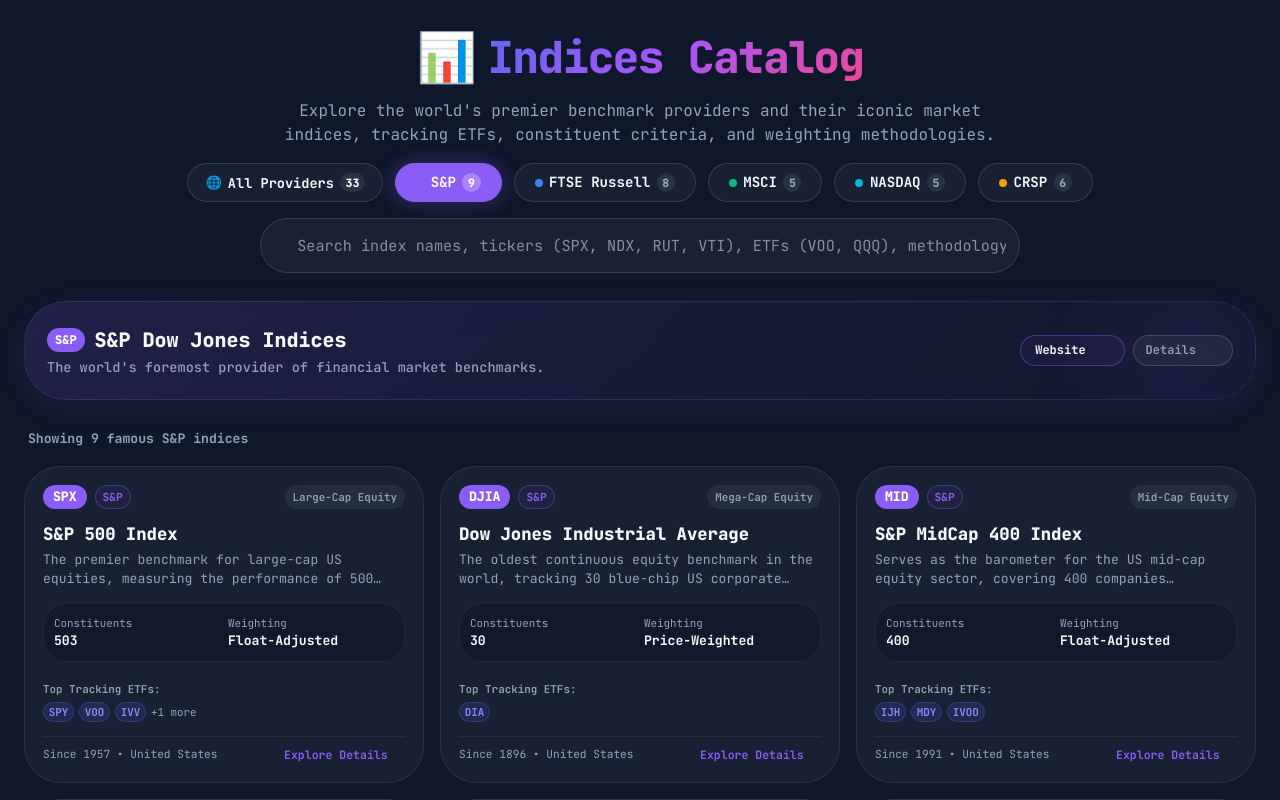
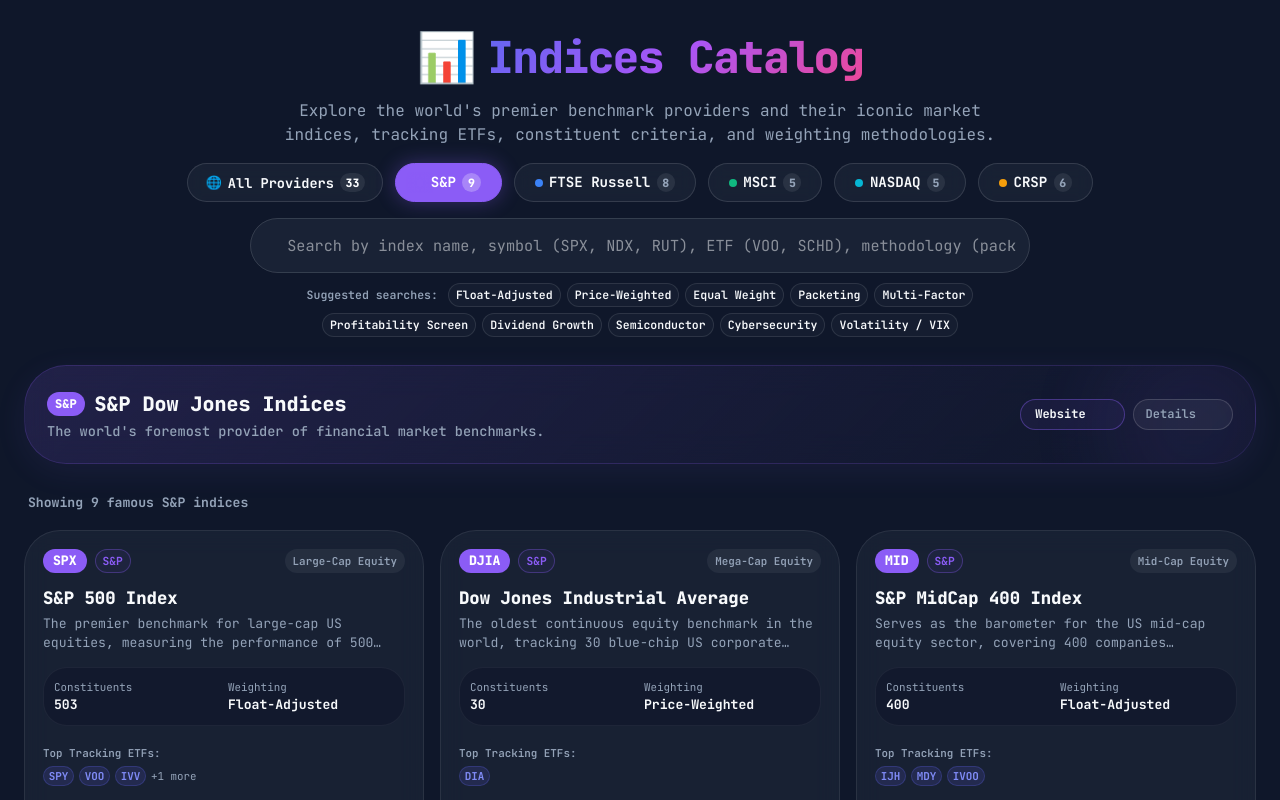
Before and after one commit to vivekgautham/indices, a React (Vite) app: page /#/ in a window 1280 px wide. Shown: the top 800 px of the page. Built offline with nearby package versions, Linux system fonts and the light colour scheme; some icons are missing.

Commit message:
Updates.

```diff
--- a/package.json
+++ b/package.json
@@ -1,7 +1,7 @@
 {
   "name": "indices",
   "private": true,
-  "version": "0.0.13",
+  "version": "0.0.14",
   "homepage": "https://vivekgautham.github.io/indices",
   "type": "module",
   "scripts": {
--- a/src/pages/IndexListPage.tsx
+++ b/src/pages/IndexListPage.tsx
@@ -1,9 +1,11 @@
 import ClearIcon from "@mui/icons-material/Clear";
+import LanguageIcon from "@mui/icons-material/Language";
 import ReplayIcon from "@mui/icons-material/Replay";
 import SearchIcon from "@mui/icons-material/Search";
 import {
   Box,
   Button,
+  Chip,
   CircularProgress,
   Container,
   IconButton,
@@ -18,7 +20,48 @@
 import { IndexCard } from "../components/IndexCard";
 import { ProviderHeroBanner } from "../components/ProviderHeroBanner";
 import { ProviderPresetBar } from "../components/ProviderPresetBar";
-import { ProviderId } from "../types";
+import { MarketIndex, ProviderId } from "../types";
+
+const POPULAR_SEARCH_SUGGESTIONS = [
+  "Float-Adjusted",
+  "Price-Weighted",
+  "Equal Weight",
+  "Packeting",
+  "Multi-Factor",
+  "Profitability Screen",
+  "Dividend Growth",
+  "Semiconductor",
+  "Cybersecurity",
+  "Volatility / VIX",
+];
+
+// Helper to check if a market index matches a multi-term query
+function matchIndex(idx: MarketIndex, tokens: string[]): boolean {
+  // Build a rich searchable text blob covering all index metadata & methodology
+  const searchableText = [
+    idx.name,
+    idx.symbol,
+    ...(idx.altSymbols || []),
+    idx.providerId,
+    idx.category,
+    idx.assetClass,
+    idx.region,
+    idx.weightingMethodology,
+    idx.rebalanceFrequency,
+    String(idx.launchYear),
+    idx.summary,
+    idx.description,
+    ...(idx.eligibilityCriteria || []),
+    ...(idx.keyCharacteristics || []),
+    ...idx.tags,
+    ...(idx.trackingEtfs || []).map((etf) => `${etf.ticker} ${etf.name}`),
+  ]
+    .join(" ")
+    .toLowerCase();
+
+  // Every search token must be present in the searchable blob (AND match)
+  return tokens.every((token) => searchableText.includes(token));
+}
 
 export default function IndexListPage() {
   const { data: providers = [], isLoading: loadingProviders } =
@@ -48,51 +91,29 @@
     return providers.find((p) => p.id === selectedProvider);
   }, [providers, selectedProvider]);
 
-  // Filtered indices list
+  // Tokenized search query
+  const searchTokens = useMemo(() => {
+    return searchTerm
+      .trim()
+      .toLowerCase()
+      .split(/\s+/)
+      .filter((t) => t.length > 0);
+  }, [searchTerm]);
+
+  // Matches across ALL providers (for global search discovery)
+  const allProviderMatches = useMemo(() => {
+    if (searchTokens.length === 0) return indices;
+    return indices.filter((idx) => matchIndex(idx, searchTokens));
+  }, [indices, searchTokens]);
+
+  // Filtered indices list for the current provider selection
   const filteredIndices = useMemo(() => {
-    let result = [...indices];
-
-    // Filter by provider preset
+    let list = allProviderMatches;
     if (selectedProvider !== "all") {
-      result = result.filter((idx) => idx.providerId === selectedProvider);
+      list = list.filter((idx) => idx.providerId === selectedProvider);
     }
-
-    // Filter by search query
-    const query = searchTerm.trim().toLowerCase();
-    if (query) {
-      result = result.filter((idx) => {
-        const symbolMatch =
-          idx.symbol.toLowerCase().includes(query) ||
-          idx.altSymbols?.some((alt) => alt.toLowerCase().includes(query));
-        const nameMatch = idx.name.toLowerCase().includes(query);
-        const categoryMatch = idx.category.toLowerCase().includes(query);
-        const providerMatch = idx.providerId.toLowerCase().includes(query);
-        const tagMatch = idx.tags.some((tag) =>
-          tag.toLowerCase().includes(query),
-        );
-        const etfMatch = idx.trackingEtfs?.some(
-          (etf) =>
-            etf.ticker.toLowerCase().includes(query) ||
-            etf.name.toLowerCase().includes(query),
-        );
-        const summaryMatch =
-          idx.summary.toLowerCase().includes(query) ||
-          idx.description.toLowerCase().includes(query);
-
-        return (
-          symbolMatch ||
-          nameMatch ||
-          categoryMatch ||
-          providerMatch ||
-          tagMatch ||
-          etfMatch ||
-          summaryMatch
-        );
-      });
-    }
-
-    return result;
-  }, [indices, selectedProvider, searchTerm]);
+    return list;
+  }, [allProviderMatches, selectedProvider]);
 
   const isLoading = loadingProviders || loadingIndices;
 
@@ -157,11 +178,11 @@
           />
 
           {/* Search Bar */}
-          <Box sx={{ width: "100%", maxWidth: 760, mt: 0.5 }}>
+          <Box sx={{ width: "100%", maxWidth: 780, mt: 0.5 }}>
             <TextField
               fullWidth
               variant="outlined"
-              placeholder="Search index names, tickers (SPX, NDX, RUT, VTI), ETFs (VOO, QQQ), methodology..."
+              placeholder="Search by index name, symbol (SPX, NDX, RUT), ETF (VOO, SCHD), methodology (packeting, price-weighted, equal weight), criteria..."
               value={searchTerm}
               onChange={(e) => setSearchTerm(e.target.value)}
               InputProps={{
@@ -196,6 +217,62 @@
                 },
               }}
             />
+
+            {/* Quick Methodology Search Chips */}
+            <Stack
+              direction="row"
+              flexWrap="wrap"
+              justifyContent="center"
+              alignItems="center"
+              gap={0.75}
+              sx={{ mt: 1.25 }}
+            >
+              <Typography
+                variant="caption"
+                sx={{
+                  color: "text.secondary",
+                  fontSize: "0.72rem",
+                  fontWeight: 600,
+                  mr: 0.5,
+                }}
+              >
+                Suggested searches:
+              </Typography>
+              {POPULAR_SEARCH_SUGGESTIONS.map((term) => {
+                const isActive =
+                  searchTerm.toLowerCase() === term.toLowerCase();
+                return (
+                  <Chip
+                    key={term}
+                    label={term}
+                    size="small"
+                    clickable
+                    onClick={() =>
+                      setSearchTerm((prev) => (prev === term ? "" : term))
+                    }
+                    variant={isActive ? "filled" : "outlined"}
+                    color={isActive ? "primary" : "default"}
+                    sx={{
+                      fontSize: "0.72rem",
+                      fontWeight: 600,
+                      height: 24,
+                      borderRadius: 1.5,
+                      borderColor: isActive
+                        ? "primary.main"
+                        : "rgba(255, 255, 255, 0.1)",
+                      backgroundColor: isActive
+                        ? "primary.main"
+                        : "rgba(30, 41, 59, 0.4)",
+                      "&:hover": {
+                        backgroundColor: isActive
+                          ? "primary.dark"
+                          : "rgba(30, 41, 59, 0.8)",
+                      },
+                    }}
+                  />
+                );
+              })}
+            </Stack>
           </Box>
         </Stack>
       </Box>
@@ -207,6 +284,53 @@
           provider={activeProviderObj}
           totalIndicesCount={filteredIndices.length}
         />
+
+        {/* Global Search Discovery Callout (if search finds results in other providers) */}
+        {searchTerm &&
+          selectedProvider !== "all" &&
+          allProviderMatches.length > filteredIndices.length && (
+            <Paper
+              variant="outlined"
+              sx={{
+                mb: 2.5,
+                p: 1.5,
+                borderRadius: 2.5,
+                backgroundColor: "rgba(99, 102, 241, 0.08)",
+                borderColor: "rgba(99, 102, 241, 0.3)",
+                display: "flex",
+                flexDirection: { xs: "column", sm: "row" },
+                alignItems: "center",
+                justifyContent: "space-between",
+                gap: 1.5,
+              }}
+            >
+              <Typography
+                variant="body2"
+                sx={{ color: "primary.light", fontSize: "0.85rem" }}
+              >
+                🔍 Found <strong>{filteredIndices.length}</strong> matching
+                under <strong>{activeProviderObj?.shortName}</strong>, and{" "}
+                <strong>{allProviderMatches.length}</strong> matches across{" "}
+                <strong>All Providers</strong>.
+              </Typography>
+              <Button
+                size="small"
+                variant="contained"
+                startIcon={<LanguageIcon sx={{ fontSize: 15 }} />}
+                onClick={() => setSelectedProvider("all")}
+                sx={{
+                  borderRadius: 2,
+                  fontWeight: 700,
+                  fontSize: "0.78rem",
+                  py: 0.5,
+                  px: 1.75,
+                  whiteSpace: "nowrap",
+                }}
+              >
+                View All {allProviderMatches.length} Results
+              </Button>
+            </Paper>
+          )}
 
         {/* Results Count & Reset Action */}
         <Stack
@@ -285,11 +409,32 @@
               <Typography variant="h5" component="h2">
                 No matching indices found
               </Typography>
-              <Typography color="text.secondary">
-                Try selecting a different provider or clearing the search term.
+              <Typography color="text.secondary" sx={{ maxWidth: 540 }}>
+                {selectedProvider !== "all" && allProviderMatches.length > 0 ? (
+                  <>
+                    No matches under{" "}
+                    <strong>{activeProviderObj?.shortName}</strong>, but{" "}
+                    <strong>{allProviderMatches.length}</strong> matching
+                    indices were found across other providers.
+                  </>
+                ) : (
+                  "Try searching by ticker (e.g. SPX, NDX, RUT, VTI, SCHD), weighting methodology (e.g. Equal Weight, Packeting, Price-Weighted), or constituent criteria."
+                )}
               </Typography>
+
+              <Stack direction="row" spacing={1.5} sx={{ mt: 1 }}>
+                {selectedProvider !== "all" &&
+                  allProviderMatches.length > 0 && (
                     <Button
                       variant="contained"
+                      startIcon={<LanguageIcon />}
+                      onClick={() => setSelectedProvider("all")}
+                    >
+                      Search All Providers ({allProviderMatches.length} matches)
+                    </Button>
+                  )}
+                <Button
+                  variant="outlined"
                   startIcon={<ReplayIcon />}
                   onClick={() => {
                     setSelectedProvider("sp");
@@ -298,6 +443,7 @@
                 >
                   Reset Filters
                 </Button>
+              </Stack>
             </Stack>
           </Paper>
         ) : (
```
Also changed, not shown: 1 other file (tests, documents, lock files or other folders). Lines whose indentation alone changed are shown as unchanged.
